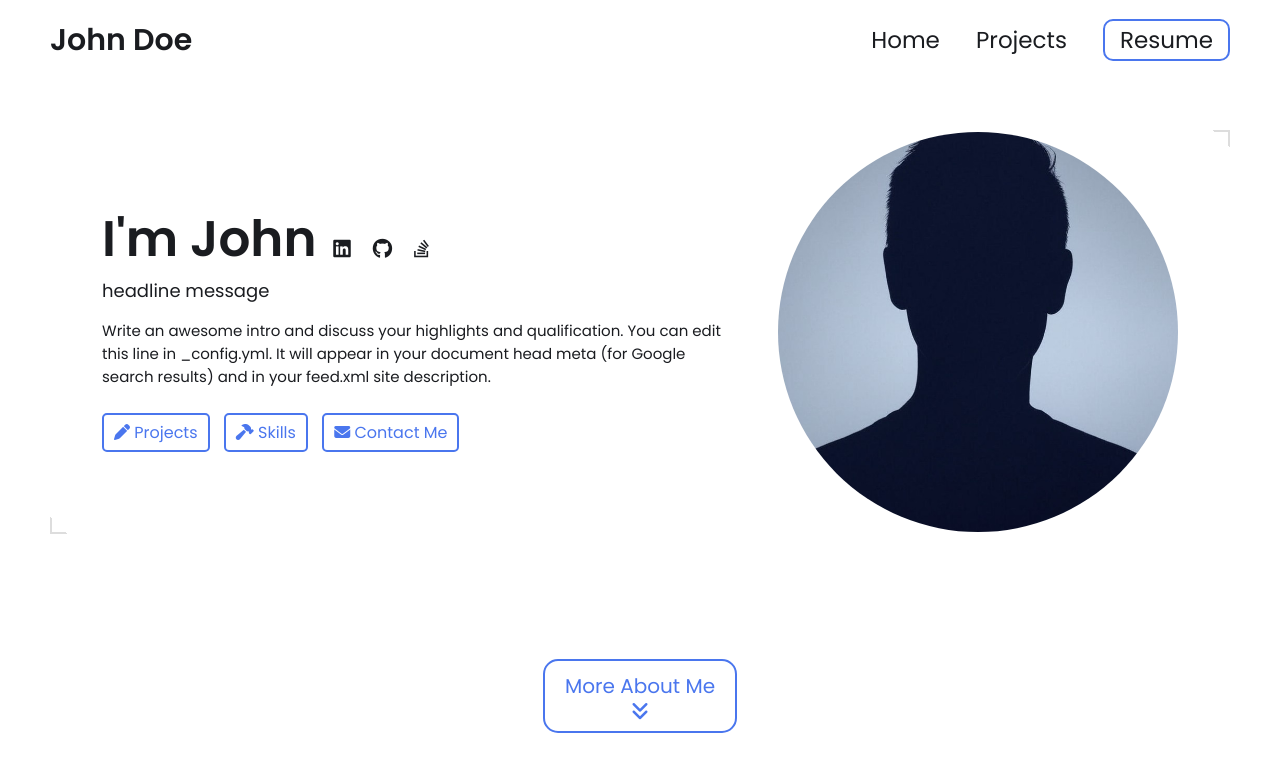
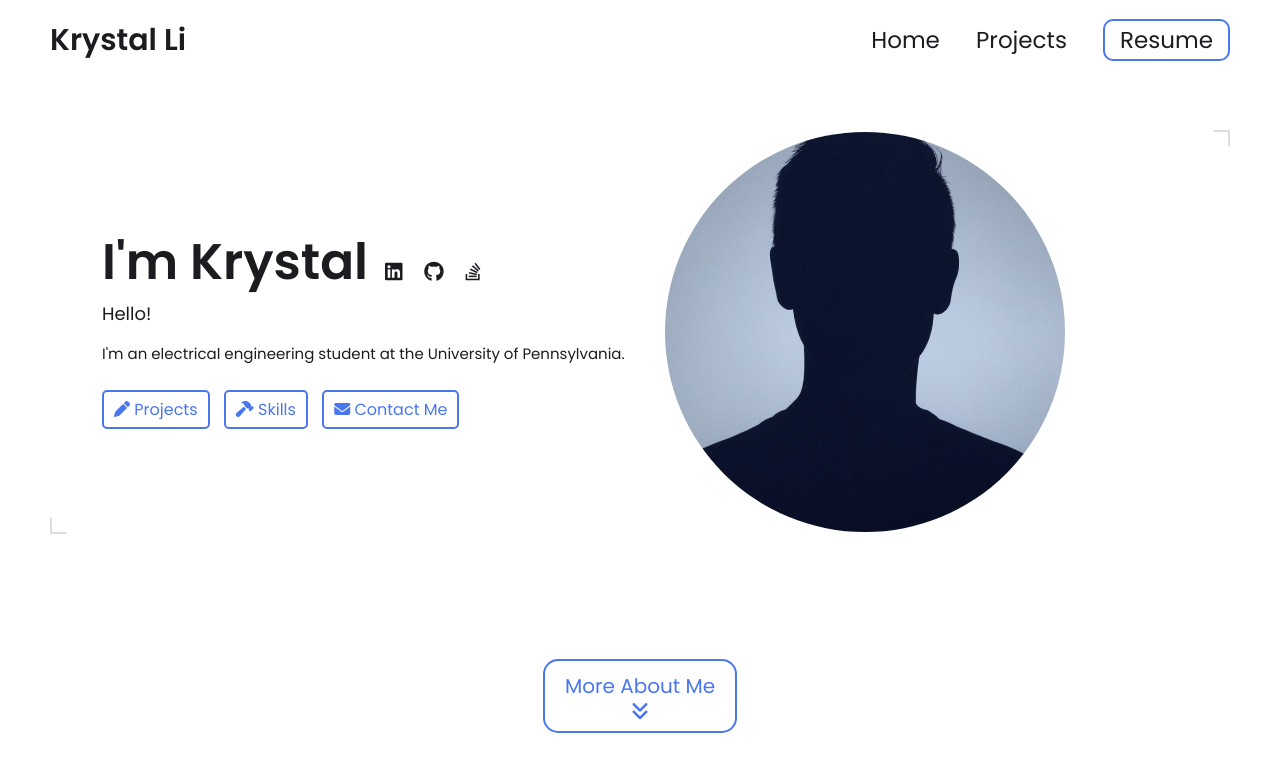
Before and after one commit to lkrystal3/lkrystal3.github.io, a Jekyll site: the page built from index.html, in a window 1280 px wide and 900 px high. Shown: the top 772 px of the window. Built offline with Jekyll 4.4.1, drawn with Linux system fonts in a browser that asks for light colours.

Commit message:
Update _config.yml

```diff
--- a/_config.yml
+++ b/_config.yml
@@ -7,17 +7,15 @@
 
 # Main Page Setup
 
-title: John Doe's Portfolio # This is what shows up in the tab of the browser
+title: Krystal Li's Portfolio # This is what shows up in the tab of the browser
 
 
 
 # Hero Section
-name: John Doe
-headline: headline message
+name: Krystal Li
+headline: Hello!
 description: >- # dont remove this line. this will ignore all new lines until the next section
-  Write an awesome intro and discuss your highlights and qualification. You can edit this
-  line in _config.yml. It will appear in your document head meta (for
-  Google search results) and in your feed.xml site description.
+  I'm an electrical engineering student at the University of Pennsylvania.
 
 # Place your profile image in /assets/images/profile-image/folder and edit the file name
 profile_image: ./assets/images/profile-image/avatar.jpeg
```
